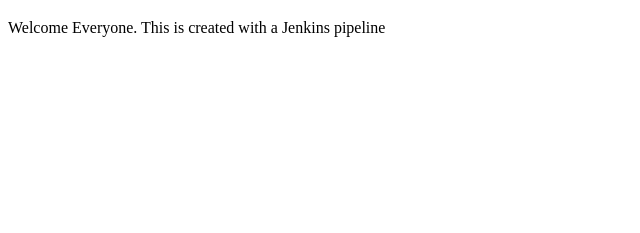
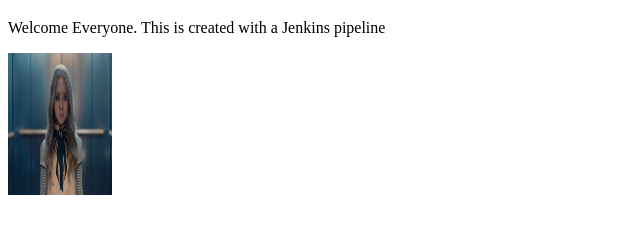
Before and after one commit to sailohith3009/pipelineproject, a plain HTML site: page static-html-directory/index.html in a window 1280 px wide. Shown: the part 61-294 px from the top of the page, without its empty margins (0-640 px from the left). Drawn offline with Linux system fonts and the light colour scheme.

Commit message:
added megan

```diff
--- a/static-html-directory/index.html
+++ b/static-html-directory/index.html
@@ -4,6 +4,7 @@
 
 <h1>Hello!</h1>
 <p>Welcome Everyone. This is created with a Jenkins pipeline</p>
+<img src="m3gan.jpg" alt="M3GAN" width="104" height="142">
 
 </body>
 </html>
```
Also changed, not shown: static-html-directory/m3gan.jpg (added).
